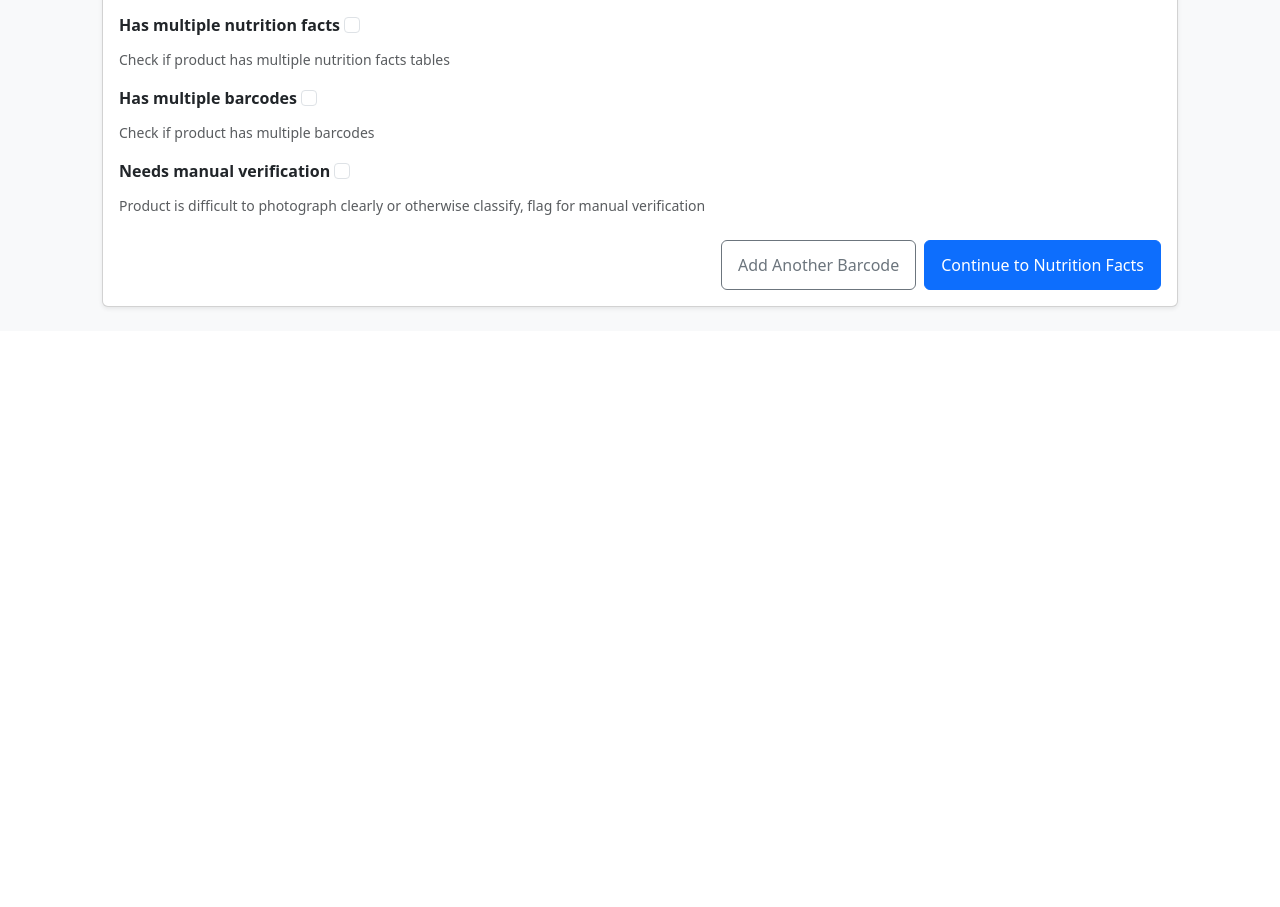
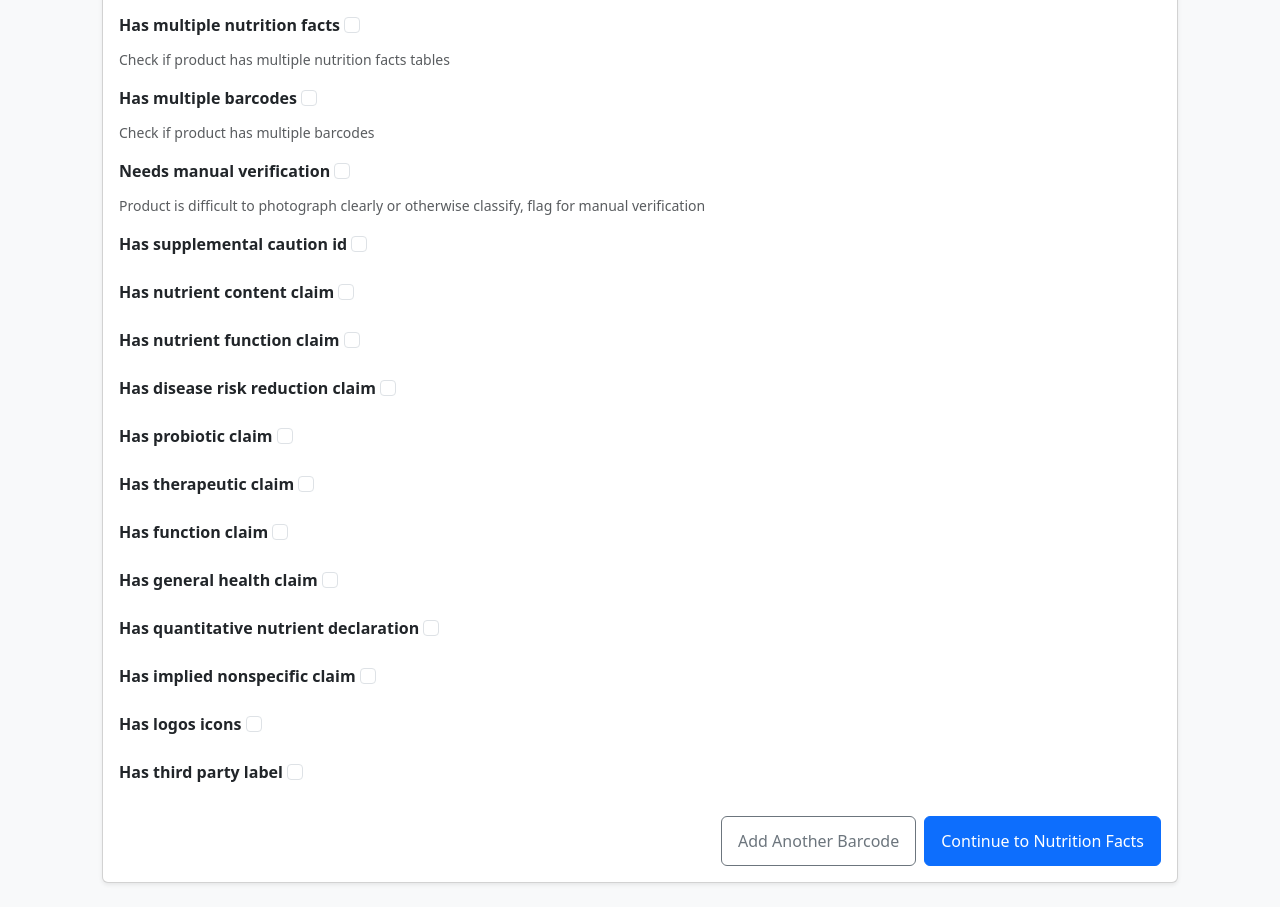
Before and after one commit to BFSSI-Bioinformatics-Lab/pptm, a Django app: template pptp/templates/pptp/products/barcode_upload.html in a window 1280 px wide. Shown: the part 1063-1970 px from the top of the page. Before the commit the page ends 1373 px from the top, so only its background shows below. Run offline with Django 5.2, Linux system fonts and the light colour scheme; the template is opened without the code that fills it: values that come from a table or form of the project are taken from there, others are empty; parts of the project's set-up code (start-up, migrations or seed data) failed here and were passed over; some libraries are stand-ins or nearby versions.

Commit message:
add flags for supp food product labels

```diff
--- a/pptp/forms/products.py
+++ b/pptp/forms/products.py
@@ -26,6 +26,7 @@ class BaseUploadForm(forms.ModelForm):
                     'placeholder': _('Notes (optional)')
                 })
 
+
 class ProductSetupForm(forms.ModelForm):
     """Form for basic product setup information"""
 
@@ -43,6 +44,18 @@ class ProductSetupForm(forms.ModelForm):
             'has_multiple_nutrition_facts',
             'has_multiple_barcodes',
             'needs_manual_verification',
+            'has_supplemental_caution_id',
+            'has_nutrient_content_claim',
+            'has_nutrient_function_claim',
+            'has_disease_risk_reduction_claim',
+            'has_probiotic_claim',
+            'has_therapeutic_claim',
+            'has_function_claim',
+            'has_general_health_claim',
+            'has_quantitative_nutrient_declaration',
+            'has_implied_nonspecific_claim',
+            'has_logos_icons',
+            'has_third_party_label',
         ]
         widgets = {
             'product_name': forms.TextInput(attrs={
@@ -66,6 +79,18 @@ class ProductSetupForm(forms.ModelForm):
             'has_multiple_nutrition_facts': forms.CheckboxInput(attrs={'class': 'form-check-input'}),
             'has_multiple_barcodes': forms.CheckboxInput(attrs={'class': 'form-check-input'}),
             'needs_manual_verification': forms.CheckboxInput(attrs={'class': 'form-check-input'}),
+            'has_supplemental_caution_id': forms.CheckboxInput(attrs={'class': 'form-check-input'}),
+            'has_nutrient_content_claim': forms.CheckboxInput(attrs={'class': 'form-check-input'}),
+            'has_nutrient_function_claim': forms.CheckboxInput(attrs={'class': 'form-check-input'}),
+            'has_disease_risk_reduction_claim': forms.CheckboxInput(attrs={'class': 'form-check-input'}),
+            'has_probiotic_claim': forms.CheckboxInput(attrs={'class': 'form-check-input'}),
+            'has_therapeutic_claim': forms.CheckboxInput(attrs={'class': 'form-check-input'}),
+            'has_function_claim': forms.CheckboxInput(attrs={'class': 'form-check-input'}),
+            'has_general_health_claim': forms.CheckboxInput(attrs={'class': 'form-check-input'}),
+            'has_quantitative_nutrient_declaration': forms.CheckboxInput(attrs={'class': 'form-check-input'}),
+            'has_implied_nonspecific_claim': forms.CheckboxInput(attrs={'class': 'form-check-input'}),
+            'has_logos_icons': forms.CheckboxInput(attrs={'class': 'form-check-input'}),
+            'has_third_party_label': forms.CheckboxInput(attrs={'class': 'form-check-input'}),
         }
 
     def clean_product_name(self):
--- a/pptp/models/products.py
+++ b/pptp/models/products.py
@@ -15,6 +15,7 @@ UNIT_CHOICES = [
     ("L", "Litres"),
     ("OTH", "Other"),
 ]
+
 
 def get_upload_path(instance, filename):
     model_name = instance.__class__.__name__.lower()
@@ -96,6 +97,19 @@ class Product(models.Model):
         default=False,
         help_text=_("Product is difficult to photograph clearly or otherwise classify, flag for manual verification")
     )
+    # for supp foods
+    has_supplemental_caution_id = models.BooleanField(default=False)
+    has_nutrient_content_claim = models.BooleanField(default=False)
+    has_nutrient_function_claim = models.BooleanField(default=False)
+    has_disease_risk_reduction_claim = models.BooleanField(default=False)
+    has_probiotic_claim = models.BooleanField(default=False)
+    has_therapeutic_claim = models.BooleanField(default=False)
+    has_function_claim = models.BooleanField(default=False)
+    has_general_health_claim = models.BooleanField(default=False)
+    has_quantitative_nutrient_declaration = models.BooleanField(default=False)
+    has_implied_nonspecific_claim = models.BooleanField(default=False)
+    has_logos_icons = models.BooleanField(default=False)
+    has_third_party_label = models.BooleanField(default=False)
 
     class Meta:
         constraints = [
```
Also changed, not shown: pptp/static/css/upload.css (+12 -0 lines), pptp/templates/pptp/products/combined_upload.html (+104 -0 lines), pptp/migrations/0014_product_has_disease_risk_reduction_claim_and_more.py (added).
